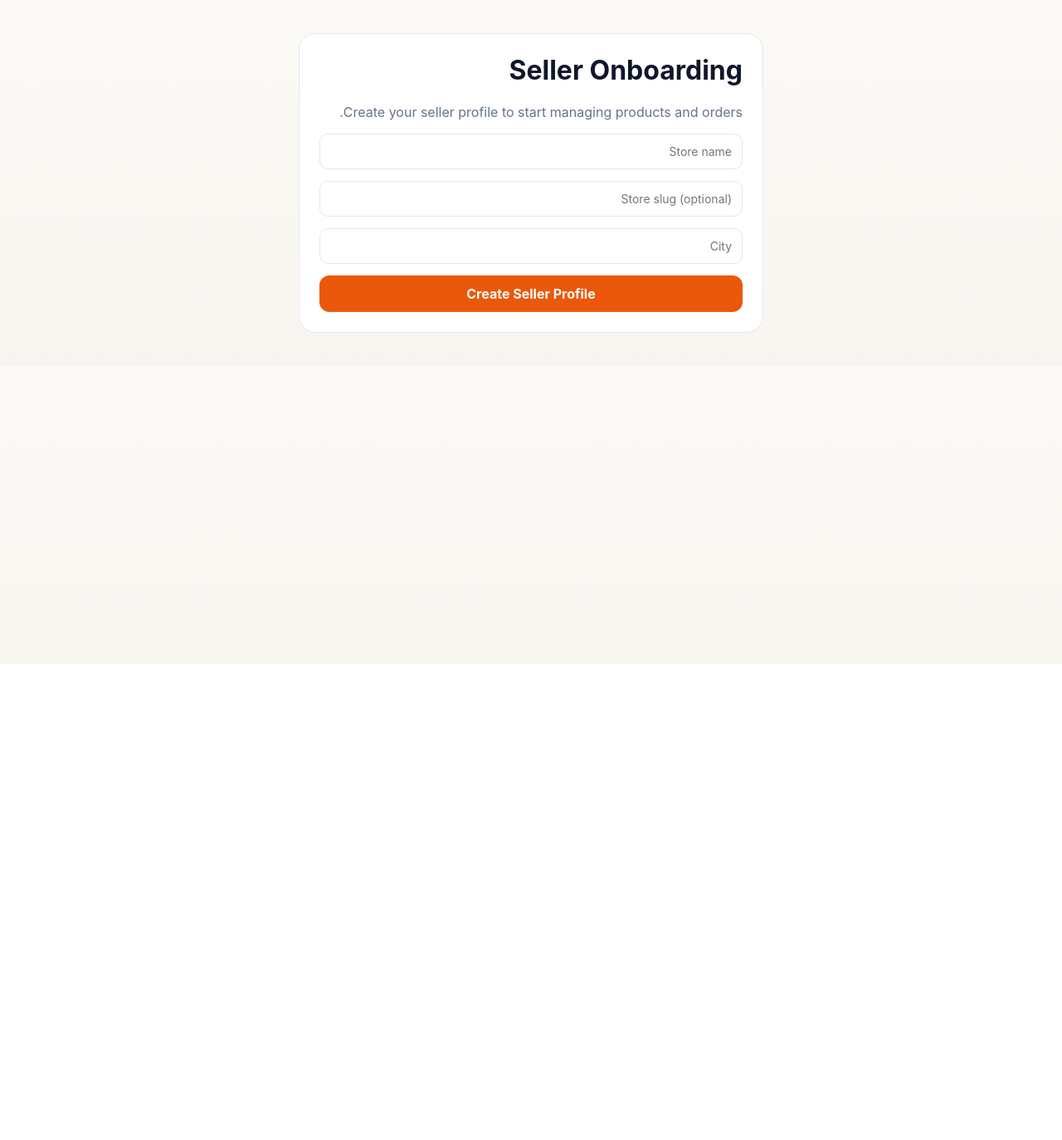
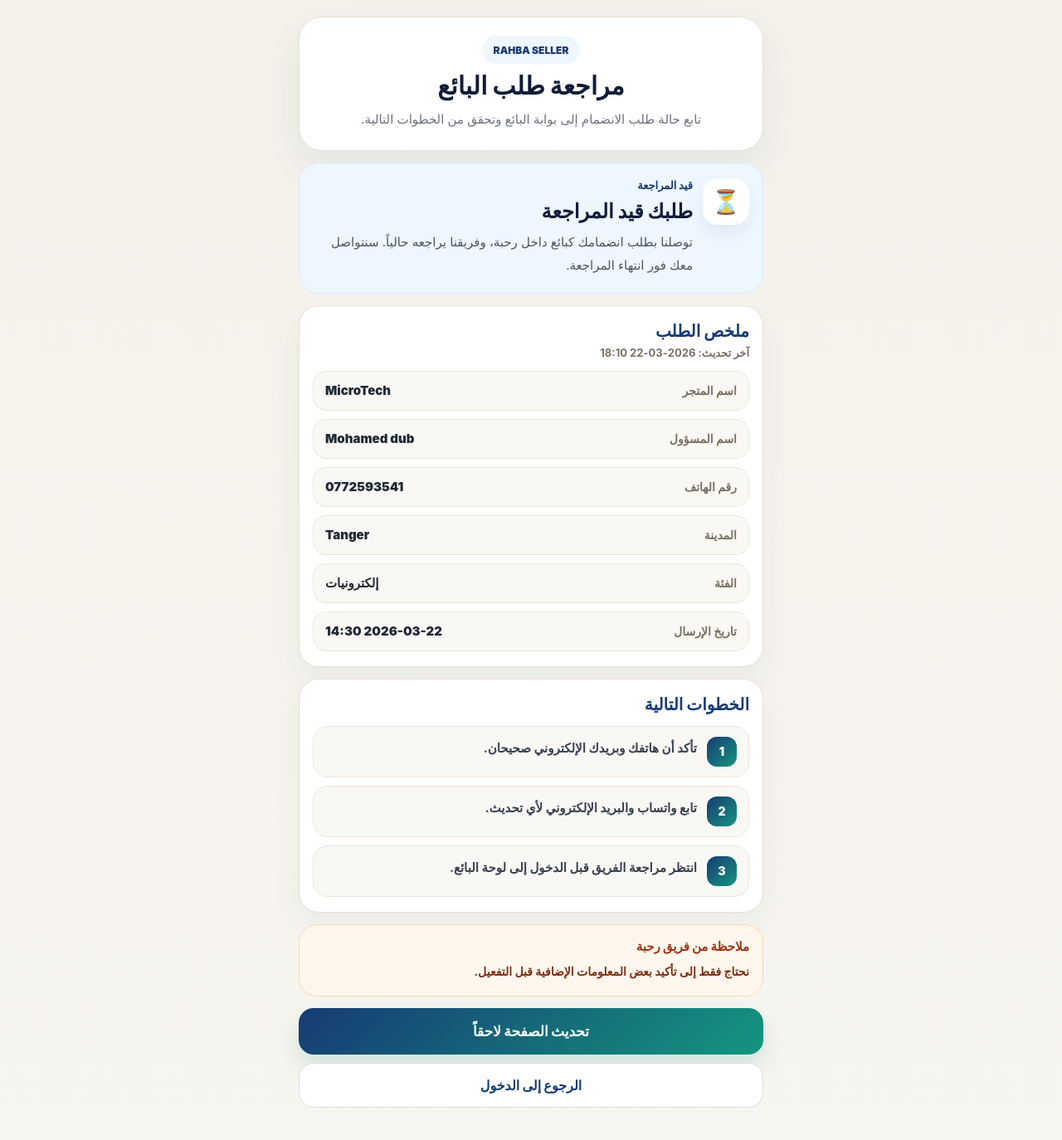
Before and after one commit to ori00fit-tech/souq-rahba-platform, a React (Vite) app in the folder apps/seller-portal/: page /onboarding in a window 1280 px wide. Shown: the whole page at 83% size. Before the commit the page ends 800 px from the top, so only its background shows below. Built offline with nearby package versions, Linux system fonts and the light colour scheme; no server answers.

Commit message:
Refine seller onboarding review page

```diff
--- a/apps/seller-portal/src/pages/OnboardingPage.jsx
+++ b/apps/seller-portal/src/pages/OnboardingPage.jsx
@@ -1,121 +1,444 @@
-import { useState } from "react";
-import { Navigate, useNavigate } from "react-router-dom";
-import { apiPost } from "../lib/api";
-import { useSellerAuth } from "../context/SellerAuthContext";
+import { useMemo } from "react";
 
-export default function OnboardingPage() {
-  const navigate = useNavigate();
-  const { currentSeller, authLoading } = useSellerAuth();
+const MOCK_APPLICATION = {
+  status: "pending", // pending | needs_info | approved | rejected
+  store_name: "MicroTech",
+  owner_name: "Mohamed dub",
+  phone: "0772593541",
+  city: "Tanger",
+  category: "إلكترونيات",
+  submitted_at: "2026-03-22 14:30",
+  updated_at: "2026-03-22 18:10",
+  review_note: "نحتاج فقط إلى تأكيد بعض المعلومات الإضافية قبل التفعيل."
+};
 
-  const [form, setForm] = useState({
-    display_name: "",
-    slug: "",
-    city: ""
-  });
+function getStatusConfig(status) {
+  switch (status) {
+    case "approved":
+      return {
+        badge: "تم القبول",
+        title: "تم قبول حسابك كبائع",
+        subtitle:
+          "مبروك، تم تفعيل حسابك بنجاح وأصبح بإمكانك الدخول إلى لوحة البائع وإضافة منتجاتك.",
+        icon: "✅",
+        tone: {
+          bg: "#ecfdf5",
+          border: "#bbf7d0",
+          text: "#166534"
+        },
+        steps: [
+          "ادخل إلى لوحة البائع.",
+          "أضف أول منتج داخل متجرك.",
+          "راجع الطلبات والإشعارات وابدأ البيع."
+        ],
+        primaryLabel: "الدخول إلى لوحة البائع",
+        primaryHref: "/dashboard",
+        secondaryLabel: "إضافة أول منتج لاحقاً",
+        secondaryHref: "/dashboard"
+      };
 
-  const [loading, setLoading] = useState(false);
-  const [message, setMessage] = useState("");
+    case "needs_info":
+      return {
+        badge: "معلومات إضافية مطلوبة",
+        title: "نحتاج بعض المعلومات الإضافية",
+        subtitle:
+          "راجع فريقنا طلبك، ونحتاج منك إكمال بعض التفاصيل قبل قبول الحساب بشكل نهائي.",
+        icon: "📝",
+        tone: {
+          bg: "#fff7ed",
+          border: "#fed7aa",
+          text: "#9a3412"
+        },
+        steps: [
+          "راجع البيانات الحالية وتأكد من صحتها.",
+          "جهّز المعلومات أو الوثائق المطلوبة.",
+          "تواصل مع الفريق أو أعد إرسال الطلب بعد التحديث."
+        ],
+        primaryLabel: "تحديث بيانات الطلب",
+        primaryHref: "/login",
+        secondaryLabel: "التواصل مع الدعم",
+        secondaryHref: "https://wa.me/212618072884"
+      };
 
-  if (!authLoading && currentSeller?.id) {
-    return <Navigate to="/" replace />;
+    case "rejected":
+      return {
+        badge: "تعذر القبول حالياً",
+        title: "تم رفض الطلب في هذه المرحلة",
+        subtitle:
+          "راجعنا طلب الانضمام، وتعذر قبوله حالياً. يمكنك تعديل معلوماتك وإعادة التقديم من جديد.",
+        icon: "❌",
+        tone: {
+          bg: "#fef2f2",
+          border: "#fecaca",
+          text: "#b91c1c"
+        },
+        steps: [
+          "راجع سبب الرفض أو الملاحظة المرفقة.",
+          "حدّث بيانات المتجر والنشاط التجاري.",
+          "أعد إرسال الطلب بعد التصحيح."
+        ],
+        primaryLabel: "إعادة التقديم",
+        primaryHref: "/login",
+        secondaryLabel: "الرجوع",
+        secondaryHref: "/login"
+      };
+
+    case "pending":
+    default:
+      return {
+        badge: "قيد المراجعة",
+        title: "طلبك قيد المراجعة",
+        subtitle:
+          "توصلنا بطلب انضمامك كبائع داخل رحبة، وفريقنا يراجعه حالياً. سنتواصل معك فور انتهاء المراجعة.",
+        icon: "⏳",
+        tone: {
+          bg: "#eef6ff",
+          border: "#dbeafe",
+          text: "#173b74"
+        },
+        steps: [
+          "تأكد أن هاتفك وبريدك الإلكتروني صحيحان.",
+          "تابع واتساب والبريد الإلكتروني لأي تحديث.",
+          "انتظر مراجعة الفريق قبل الدخول إلى لوحة البائع."
+        ],
+        primaryLabel: "تحديث الصفحة لاحقاً",
+        primaryHref: "/onboarding",
+        secondaryLabel: "الرجوع إلى الدخول",
+        secondaryHref: "/login"
+      };
   }
+}
 
-  function handleChange(e) {
-    setForm({
-      ...form,
-      [e.target.name]: e.target.value
-    });
-  }
-
-  async function handleSubmit(e) {
-    e.preventDefault();
-
-    try {
-      setLoading(true);
-      setMessage("");
-
-      const res = await apiPost("/marketplace/onboarding", form);
-
-      if (res.ok) {
-        setMessage("Seller profile created successfully");
-        setTimeout(() => {
-          navigate("/");
-          window.location.reload();
-        }, 800);
-      }
-    } catch (err) {
-      console.error(err);
-      setMessage("Failed to create seller profile");
-    } finally {
-      setLoading(false);
-    }
-  }
-
+function InfoRow({ label, value }) {
   return (
-    <div style={{ maxWidth: "560px", margin: "40px auto", display: "grid", gap: "20px" }}>
-      <div
-        style={{
-          background: "#fff",
-          border: "1px solid #e2e8f0",
-          borderRadius: "20px",
-          padding: "24px"
-        }}
-      >
-        <h1 style={{ marginTop: 0 }}>Seller Onboarding</h1>
-        <p style={{ color: "#64748b" }}>
-          Create your seller profile to start managing products and orders.
-        </p>
-
-        <form onSubmit={handleSubmit} style={{ display: "grid", gap: "14px" }}>
-          <input
-            name="display_name"
-            placeholder="Store name"
-            value={form.display_name}
-            onChange={handleChange}
-            style={input}
-          />
-
-          <input
-            name="slug"
-            placeholder="Store slug (optional)"
-            value={form.slug}
-            onChange={handleChange}
-            style={input}
-          />
-
-          <input
-            name="city"
-            placeholder="City"
-            value={form.city}
-            onChange={handleChange}
-            style={input}
-          />
-
-          <button
-            type="submit"
-            disabled={loading}
-            style={{
-              padding: "12px",
-              borderRadius: "12px",
-              border: "none",
-              background: "#ea580c",
-              color: "#fff",
-              fontWeight: "700"
-            }}
-          >
-            {loading ? "Creating..." : "Create Seller Profile"}
-          </button>
-        </form>
-
-        {message ? <p style={{ marginTop: "14px" }}>{message}</p> : null}
-      </div>
+    <div style={s.infoRow}>
+      <span style={s.infoLabel}>{label}</span>
+      <strong style={s.infoValue}>{value || "—"}</strong>
     </div>
   );
 }
 
-const input = {
-  padding: "12px",
-  borderRadius: "10px",
-  border: "1px solid #e2e8f0",
-  fontSize: "14px"
+export default function OnboardingPage() {
+  const application = MOCK_APPLICATION;
+  const statusConfig = useMemo(
+    () => getStatusConfig(application.status),
+    [application.status]
+  );
+
+  return (
+    <section style={s.page} dir="rtl">
+      <div style={s.shell}>
+        <div style={s.stack}>
+          <div style={s.heroCard}>
+            <div style={s.badge}>RAHBA SELLER</div>
+            <h1 style={s.pageTitle}>مراجعة طلب البائع</h1>
+            <p style={s.pageSubtitle}>
+              تابع حالة طلب الانضمام إلى بوابة البائع وتحقق من الخطوات التالية.
+            </p>
+          </div>
+
+          <div
+            style={{
+              ...s.statusCard,
+              background: statusConfig.tone.bg,
+              borderColor: statusConfig.tone.border
+            }}
+          >
+            <div style={s.statusTop}>
+              <div style={s.statusIcon}>{statusConfig.icon}</div>
+              <div style={s.statusTextWrap}>
+                <div
+                  style={{
+                    ...s.statusBadge,
+                    color: statusConfig.tone.text
+                  }}
+                >
+                  {statusConfig.badge}
+                </div>
+
+                <h2 style={s.statusTitle}>{statusConfig.title}</h2>
+                <p style={s.statusSubtitle}>{statusConfig.subtitle}</p>
+              </div>
+            </div>
+          </div>
+
+          <div style={s.card}>
+            <div style={s.sectionHead}>
+              <h3 style={s.sectionTitle}>ملخص الطلب</h3>
+              <span style={s.sectionMeta}>آخر تحديث: {application.updated_at}</span>
+            </div>
+
+            <div style={s.infoGrid}>
+              <InfoRow label="اسم المتجر" value={application.store_name} />
+              <InfoRow label="اسم المسؤول" value={application.owner_name} />
+              <InfoRow label="رقم الهاتف" value={application.phone} />
+              <InfoRow label="المدينة" value={application.city} />
+              <InfoRow label="الفئة" value={application.category} />
+              <InfoRow label="تاريخ الإرسال" value={application.submitted_at} />
+            </div>
+          </div>
+
+          <div style={s.card}>
+            <div style={s.sectionHead}>
+              <h3 style={s.sectionTitle}>الخطوات التالية</h3>
+            </div>
+
+            <div style={s.stepsList}>
+              {statusConfig.steps.map((step, index) => (
+                <div key={step} style={s.stepItem}>
+                  <div style={s.stepIndex}>{index + 1}</div>
+                  <div style={s.stepText}>{step}</div>
+                </div>
+              ))}
+            </div>
+          </div>
+
+          {application.review_note ? (
+            <div style={s.noteCard}>
+              <div style={s.noteTitle}>ملاحظة من فريق رحبة</div>
+              <p style={s.noteText}>{application.review_note}</p>
+            </div>
+          ) : null}
+
+          <div style={s.actions}>
+            <a href={statusConfig.primaryHref} style={s.primaryButton}>
+              {statusConfig.primaryLabel}
+            </a>
+
+            <a href={statusConfig.secondaryHref} style={s.secondaryButton}>
+              {statusConfig.secondaryLabel}
+            </a>
+          </div>
+        </div>
+      </div>
+    </section>
+  );
+}
+
+const s = {
+  page: {
+    minHeight: "100dvh",
+    background: "linear-gradient(180deg, #f4f1ea 0%, #f7f5ef 100%)",
+    padding: "20px 14px 40px"
+  },
+  shell: {
+    width: "100%",
+    maxWidth: "560px",
+    margin: "0 auto"
+  },
+  stack: {
+    display: "grid",
+    gap: "14px"
+  },
+  heroCard: {
+    background: "#ffffff",
+    borderRadius: "28px",
+    border: "1px solid #e9dfd2",
+    boxShadow: "0 20px 44px rgba(23,59,116,0.07)",
+    padding: "22px 16px",
+    display: "grid",
+    gap: "10px",
+    textAlign: "center"
+  },
+  badge: {
+    margin: "0 auto",
+    minHeight: "34px",
+    padding: "0 14px",
+    borderRadius: "999px",
+    background: "#eef6ff",
+    color: "#173b74",
+    display: "inline-flex",
+    alignItems: "center",
+    justifyContent: "center",
+    fontSize: "12px",
+    fontWeight: 900
+  },
+  pageTitle: {
+    margin: 0,
+    color: "#0f1d3a",
+    fontSize: "30px",
+    lineHeight: 1.1,
+    fontWeight: 900
+  },
+  pageSubtitle: {
+    margin: 0,
+    color: "#6b7280",
+    fontSize: "15px",
+    lineHeight: 1.9
+  },
+  statusCard: {
+    borderRadius: "24px",
+    border: "1px solid",
+    padding: "18px 16px"
+  },
+  statusTop: {
+    display: "grid",
+    gridTemplateColumns: "56px 1fr",
+    gap: "12px",
+    alignItems: "start"
+  },
+  statusIcon: {
+    width: "56px",
+    height: "56px",
+    borderRadius: "18px",
+    background: "#ffffff",
+    display: "flex",
+    alignItems: "center",
+    justifyContent: "center",
+    fontSize: "28px",
+    boxShadow: "0 10px 18px rgba(15,23,42,0.06)"
+  },
+  statusTextWrap: {
+    display: "grid",
+    gap: "8px"
+  },
+  statusBadge: {
+    fontSize: "13px",
+    fontWeight: 900
+  },
+  statusTitle: {
+    margin: 0,
+    color: "#0f1d3a",
+    fontSize: "24px",
+    lineHeight: 1.3,
+    fontWeight: 900
+  },
+  statusSubtitle: {
+    margin: 0,
+    color: "#4b5563",
+    fontSize: "15px",
+    lineHeight: 1.9
+  },
+  card: {
+    background: "#ffffff",
+    borderRadius: "24px",
+    border: "1px solid #e9dfd2",
+    boxShadow: "0 18px 36px rgba(23,59,116,0.05)",
+    padding: "18px 16px",
+    display: "grid",
+    gap: "14px"
+  },
+  sectionHead: {
+    display: "grid",
+    gap: "6px"
+  },
+  sectionTitle: {
+    margin: 0,
+    color: "#173b74",
+    fontSize: "20px",
+    fontWeight: 900
+  },
+  sectionMeta: {
+    color: "#7a6f63",
+    fontSize: "13px",
+    fontWeight: 700
+  },
+  infoGrid: {
+    display: "grid",
+    gap: "10px"
+  },
+  infoRow: {
+    display: "flex",
+    justifyContent: "space-between",
+    gap: "12px",
+    alignItems: "center",
+    minHeight: "48px",
+    padding: "0 14px",
+    borderRadius: "16px",
+    background: "#faf8f4",
+    border: "1px solid #eee5d8"
+  },
+  infoLabel: {
+    color: "#7a6f63",
+    fontSize: "14px",
+    fontWeight: 700
+  },
+  infoValue: {
+    color: "#1f2937",
+    fontSize: "15px",
+    fontWeight: 900,
+    textAlign: "left"
+  },
+  stepsList: {
+    display: "grid",
+    gap: "10px"
+  },
+  stepItem: {
+    display: "grid",
+    gridTemplateColumns: "36px 1fr",
+    gap: "12px",
+    alignItems: "start",
+    padding: "12px 14px",
+    borderRadius: "18px",
+    background: "#faf8f4",
+    border: "1px solid #eee5d8"
+  },
+  stepIndex: {
+    width: "36px",
+    height: "36px",
+    borderRadius: "12px",
+    background: "linear-gradient(135deg, #173b74 0%, #14967f 100%)",
+    color: "#ffffff",
+    display: "flex",
+    alignItems: "center",
+    justifyContent: "center",
+    fontWeight: 900,
+    fontSize: "14px"
+  },
+  stepText: {
+    color: "#374151",
+    fontSize: "15px",
+    lineHeight: 1.9,
+    fontWeight: 700
+  },
+  noteCard: {
+    background: "#fff7ed",
+    border: "1px solid #fed7aa",
+    borderRadius: "22px",
+    padding: "16px",
+    display: "grid",
+    gap: "8px"
+  },
+  noteTitle: {
+    color: "#9a3412",
+    fontSize: "15px",
+    fontWeight: 900
+  },
+  noteText: {
+    margin: 0,
+    color: "#7c2d12",
+    fontSize: "14px",
+    lineHeight: 1.9,
+    fontWeight: 700
+  },
+  actions: {
+    display: "grid",
+    gap: "10px"
+  },
+  primaryButton: {
+    minHeight: "56px",
+    borderRadius: "18px",
+    textDecoration: "none",
+    background: "linear-gradient(135deg, #173b74 0%, #14967f 100%)",
+    color: "#ffffff",
+    fontSize: "17px",
+    fontWeight: 900,
+    display: "flex",
+    alignItems: "center",
+    justifyContent: "center",
+    boxShadow: "0 14px 28px rgba(20,150,127,0.18)"
+  },
+  secondaryButton: {
+    minHeight: "54px",
+    borderRadius: "18px",
+    textDecoration: "none",
+    background: "#ffffff",
+    border: "1px solid #d9dde5",
+    color: "#173b74",
+    fontSize: "16px",
+    fontWeight: 900,
+    display: "flex",
+    alignItems: "center",
+    justifyContent: "center"
+  }
 };
```
